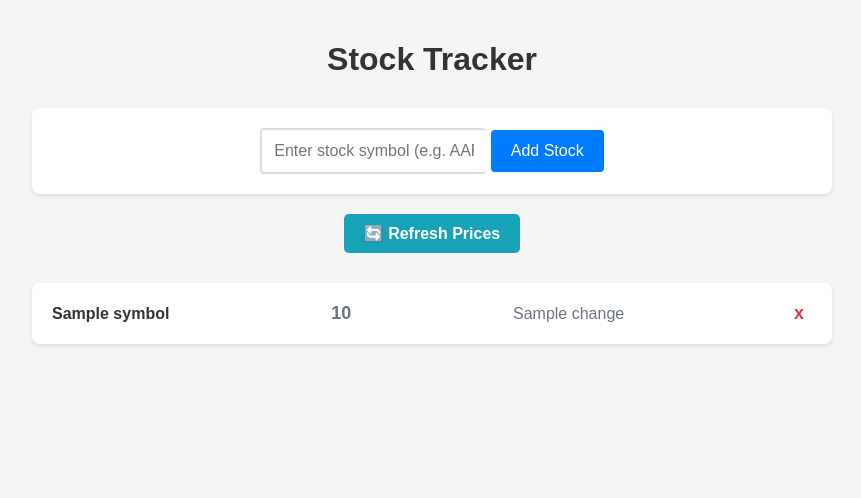
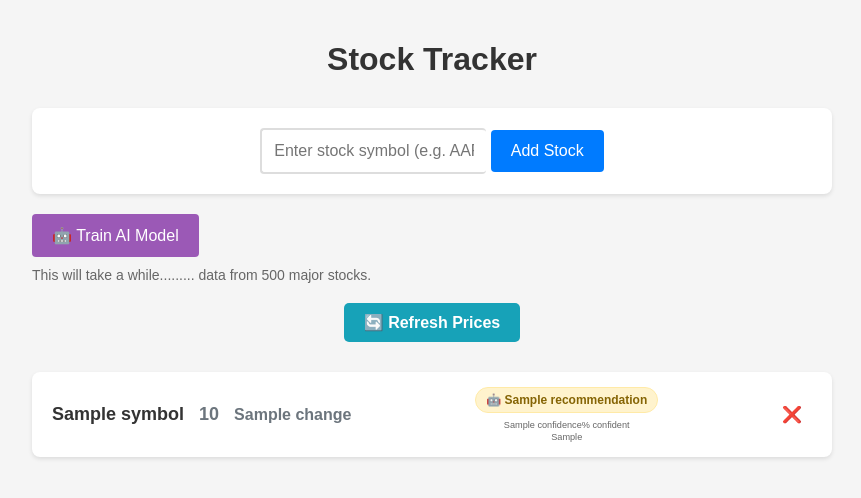
Before and after one commit to bluelion1999/Stock_Tracker, a Flask app: template templates/index.html in a window 1280 px wide. Shown: the top 498 px of the page, without its empty margins (208-1069 px from the left). Run offline with Flask 3, Linux system fonts and the light colour scheme; the template is opened without the code that fills it: most values are stand-ins (such as "Sample title", 1, 10 or a date in 2020).

Commit message:
add model looking for predicting a +2% day

```diff
--- a/app.py
+++ b/app.py
@@ -25,27 +25,36 @@ STOCKS_FILE = 'stocks.json'
 
 
 def get_stock_data(symbol):
-    """ Get real data from YF"""
+    """Get real data from YF with ML prediction"""
     try:
         stock = yf.Ticker(symbol)
         info = stock.info
 
-        #Get Curr Price
+        # Get Current Price
         current_price = info.get('currentPrice') or info.get('regularMarketPrice')
 
-        #Get prev Close
+        # Get Previous Close
         previous_close = info.get('previousClose')
 
         if current_price and previous_close:
             change = current_price - previous_close
             change_percent = (change / previous_close) * 100
 
-            return {
-                'symbol' : symbol,
-                'price' : f"{current_price:.2f}",
-                'change' : f"{change:+.2f} ({change_percent:+.1f}%)",
-                'valid' : True
+            stock_data = {
+                'symbol': symbol,
+                'price': f"{current_price:.2f}",
+                'change': f"{change:+.2f} ({change_percent:+.1f}%)",
+                'valid': True
             }
+
+            # Get ML prediction if model is trained
+            if ml_predictor.is_trained:
+                ml_result = ml_predictor.predict_stock(symbol)
+                if ml_result:
+                    stock_data['ml_prediction'] = ml_result
+                    print(f"Added ML prediction for {symbol}: {ml_result['recommendation']}")
+
+            return stock_data
         else:
             return {'valid': False, 'error': 'Could not fetch price data'}
     except Exception as e:
@@ -99,10 +108,57 @@ class SimpleMLPredictor:
         print("ML Model is initialized (No training yet)")
 
     def predict_stock(self, symbol):
-        """Placeholder for the moment for prediction"""
+        """Make a buy/sell/hold prediction for a stock"""
         if not self.is_trained:
+            print(f"Cannot predict {symbol} - model not trained")
             return None
-        return {"recommendation": "HOLD", 'confidence' : 50.0}
+
+        # Get current features for the stock
+        features = self.create_features(symbol)
+        if features is None:
+            print(f"Cannot get features for {symbol}")
+            return None
+
+        try:
+            # Convert features to array format
+            feature_array = np.array([list(features.values())]).reshape(1, -1)
+
+            # Scale the features (same way we did in training)
+            feature_array_scaled = self.scaler.transform(feature_array)
+
+            # Get prediction probabilities
+            # [probability_of_not_going_up, probability_of_going_up_5%+]
+            probabilities = self.classifier.predict_proba(feature_array_scaled)[0]
+            prob_down = probabilities[0]  # Probability of NOT going up 5%+
+            prob_up = probabilities[1]    # Probability of going up 5%+
+
+            # Get binary prediction (0 or 1)
+            binary_prediction = self.classifier.predict(feature_array_scaled)[0]
+
+            # Calculate confidence (how sure we are)
+            confidence = max(prob_down, prob_up) * 100
+
+            print(f"{symbol}: P(up)={prob_up:.3f}, P(down)={prob_down:.3f}, Confidence={confidence:.1f}%")
+
+            # Convert to recommendation
+            recommendation, signal_strength = self._interpret_prediction(
+                binary_prediction, prob_up, confidence, features
+            )
+
+            return {
+                'recommendation': recommendation,
+                'confidence': round(confidence, 1),
+                'signal_strength': signal_strength,
+                'prob_up': round(prob_up * 100, 1),
+                'prob_down': round(prob_down * 100, 1),
+                'features': features
+            }
+
+        except Exception as e:
+            print(f"Prediction error for {symbol}: {e}")
+            return None
+
+
     def calculate_technical_indicators(self,data):
         """Calculate key technical indicators"""
         print(f'Calculating indicators for {len(data)} datapoints')
@@ -146,7 +202,7 @@ class SimpleMLPredictor:
         print("All technical indicators calculated successfully")
         return data
 
-    ############ debug #################
+
     def test_indicators(self, symbol):
         """ Test the calculations"""
         try:
@@ -373,8 +429,8 @@ class SimpleMLPredictor:
                     # Only use if all features are valid
                     if all(not pd.isna(v) and abs(v) < 100 for v in features.values()):
                         all_features.append(list(features.values()))
-                        # Label: 1 if stock goes up 5%+ in 20 days, 0 otherwise
-                        all_labels.append(1 if future_return > 0.05 else 0)
+                        # Label: 1 if stock goes up 2%+ in 20 days, 0 otherwise
+                        all_labels.append(1 if future_return > 0.02 else 0)
 
             except Exception as e:
                 print(f"Error processing {ticker}: {e}")
@@ -396,7 +452,7 @@ class SimpleMLPredictor:
                 return False
 
             print(f"Training on {len(X)} examples")
-            print(f"Positive examples (stocks that went up 5%+): {sum(y)}")
+            print(f"Positive examples (stocks that went up 2%+): {sum(y)}")
             print(f"Negative examples: {len(y) - sum(y)}")
 
             # Initialize ML components
@@ -434,10 +490,30 @@ class SimpleMLPredictor:
         except Exception as e:
             print(f"Training error: {e}")
             return False
+    def _interpret_prediction(self, binary_pred, prob_up, confidence, features):
+        """Convert ML output to human-readable recommendation"""
 
+        # Only make strong recommendations if we're confident
+        if confidence < 60:
+            return "HOLD", "Weak Signal"
+
+        # Strong buy signals
+        if binary_pred == 1 and prob_up > 0.7:
+            return "STRONG BUY", "Strong Signal"
+        elif binary_pred == 1 and prob_up > 0.6:
+            return "BUY", "Moderate Signal"
+
+        # Strong sell signals (or avoid buying)
+        elif binary_pred == 0 and prob_up < 0.3:
+            return "AVOID/SELL", "Strong Signal"
+        elif binary_pred == 0 and prob_up < 0.4:
+            return "HOLD/SELL", "Moderate Signal"
+
+        # Everything else
+        else:
+            return "HOLD", "Neutral Signal"
 stocks = load_stocks()
 ml_predictor = SimpleMLPredictor()
-
 
 
 @app.route('/')
@@ -456,7 +532,7 @@ def index():
                 updated_stocks.append(stock)  # Keep old data if API fails
         stocks = updated_stocks
 
-    return render_template('index.html', stocks=stocks)
+    return render_template('index.html', stocks=stocks,  ml_predictor=ml_predictor)
 
 @app.route('/add_stock', methods=['POST'])
 def add_stock():
--- a/static/style.css
+++ b/static/style.css
@@ -96,13 +96,22 @@ button:hover { /*Similar pseudoclass to :focus only applies when cursor is over
 }
 
 .stock-item {
-    display: flex; /* Make items line up horizontally */
-    justify-content: space-between;   /* Spread items apart */
+    display: flex;
+    justify-content: space-between;
     align-items: center;
     padding: 15px 20px;
-    border-bottom: 1px solid #eee;  /* Line between stocks */
+    border-bottom: 1px solid #eee;
 }
-
+.stock-basic {
+    display: flex;
+    gap: 15px;
+    align-items: center;
+}
+.stock-symbol {
+    font-weight: bold;
+    font-size: 18px;
+    min-width: 60px;
+}
 .stock-item:last-child { /*Another pseudo-class to just adjust last item*/
     border-bottom: none;   /* Remove line from last item */
 }
@@ -133,7 +142,46 @@ button:hover { /*Similar pseudoclass to :focus only applies when cursor is over
 .stock-item span:last-child {
     font-weight: bold;
 }
+.ml-prediction {
+    text-align: center;
+    min-width: 150px;
+}
 
+.prediction-badge {
+    padding: 5px 10px;
+    border-radius: 15px;
+    font-size: 12px;
+    font-weight: bold;
+    margin-bottom: 5px;
+    display: inline-block;
+}
+
+.prediction-buy {
+    background-color: #d4edda;
+    color: #155724;
+    border: 1px solid #c3e6cb;
+}
+
+.prediction-sell {
+    background-color: #f8d7da;
+    color: #721c24;
+    border: 1px solid #f5c6cb;
+}
+
+.prediction-hold {
+    background-color: #fff3cd;
+    color: #856404;
+    border: 1px solid #ffeaa7;
+}
+
+.prediction-details {
+    font-size: 11px;
+    color: #666;
+}
+
+.stock-actions {
+    min-width: 30px;
+}
 #stockList p {
     text-align: center;     /* Center the "no stocks" message */
     padding: 40px;        /* Lots of space around it */
--- a/templates/index.html
+++ b/templates/index.html
@@ -29,6 +29,18 @@
                 <button type="submit">Add Stock</button>
             </form>
         </div>
+        <div class="train-section">
+            {% if not ml_predictor.is_trained %}
+                <form method="POST" action="/train_model">
+                    <button type="submit" style="background-color: #9b59b6;">🤖 Train AI Model</button>
+                </form>
+                <p style="font-size: 14px; color: #666; margin-top: 10px;">
+                    This will take a while......... data from 500 major stocks.
+                </p>
+            {% else %}
+                <p style="color: #27ae60; font-weight: bold;">✅ AI Model is trained and ready!</p>
+            {% endif %}
+        </div>
                     <!-- Refresh section -->
         {% if stocks %}
         <div class="refresh-section">
@@ -41,7 +53,8 @@
             {% if stocks %}
                 {% for stock in stocks %}
                     <div class="stock-item">
-                        <span>{{ stock.symbol }}</span>
+                        <div class="stock-basic">
+                            <span class="stock-symbol">{{ stock.symbol }}</span>
                             {% if stock.change.startswith('+') %}
                                 <span class="price-positive">{{ stock.price }}</span>
                                 <span class="price-positive">{{ stock.change }}</span>
@@ -52,7 +65,31 @@
                                 <span class="price-neutral">{{ stock.price }}</span>
                                 <span class="price-neutral">{{ stock.change }}</span>
                             {% endif %}
-                        <a href="/remove/{{ stock.symbol }}" class="remove-btn">x</a>
+                        </div>
+
+                        <!-- ML Prediction Display -->
+                        {% if stock.ml_prediction %}
+                            <div class="ml-prediction">
+                                <div class="prediction-badge
+                                    {% if 'BUY' in stock.ml_prediction.recommendation %}prediction-buy
+                                    {% elif 'SELL' in stock.ml_prediction.recommendation or 'AVOID' in stock.ml_prediction.recommendation %}prediction-sell
+                                    {% else %}prediction-hold{% endif %}">
+                                    🤖 {{ stock.ml_prediction.recommendation }}
+                                </div>
+                                <div class="prediction-details">
+                                    <small>{{ stock.ml_prediction.confidence }}% confident</small><br>
+                                    <small>{{ stock.ml_prediction.signal_strength }}</small>
+                                </div>
+                            </div>
+                        {% elif ml_predictor.is_trained %}
+                            <div class="ml-prediction">
+                                <span style="color: #999; font-size: 12px;">No ML prediction available</span>
+                            </div>
+                        {% endif %}
+
+                        <div class="stock-actions">
+                            <a href="/remove_stock/{{ stock.symbol }}" style="color: #e74c3c; text-decoration: none;">❌</a>
+                        </div>
                     </div>
                 {% endfor %}
             {% else %}
```
Lines whose indentation alone changed are shown as unchanged.
